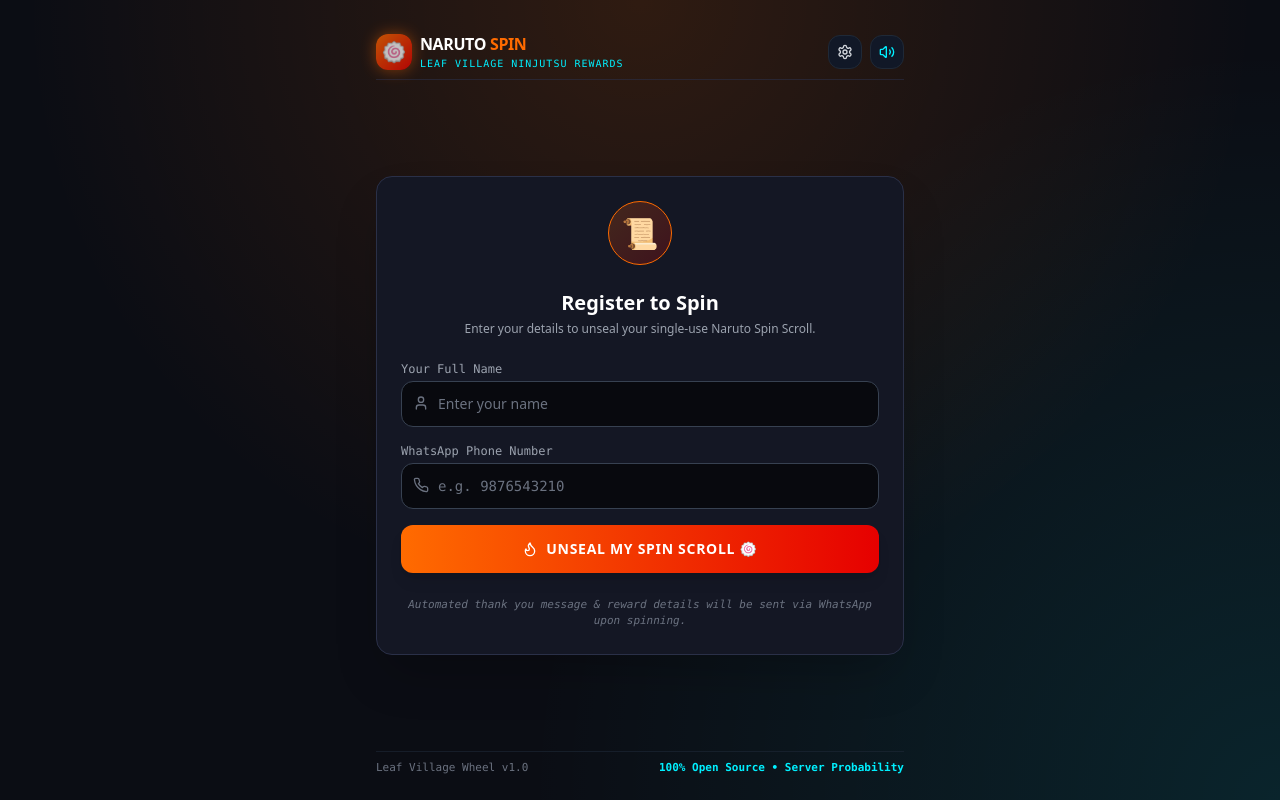
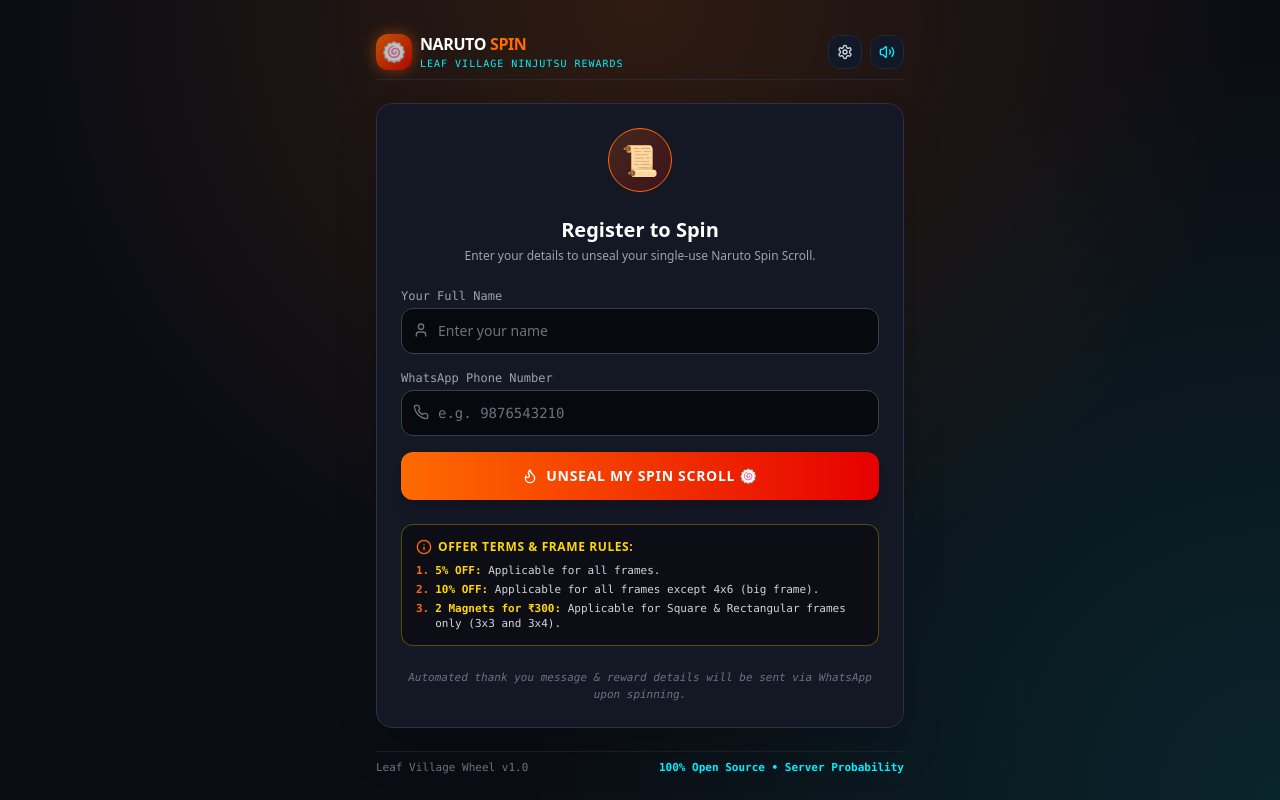
Before and after one commit to Manideep85/spinner_naruto_theme, a Next.js app: page / in a window 1280 px wide. Built offline with nearby package versions, Linux system fonts and the light colour scheme.

Commit message:
Add frame applicability disclaimers on spin page & claim modal, and add black stroke outline for high text contrast

```diff
--- a/app/page.tsx
+++ b/app/page.tsx
@@ -15,6 +15,7 @@
   User,
   Phone,
   Settings,
+  Info,
 } from "lucide-react";
 
 function SpinnerPageContent() {
@@ -405,6 +406,28 @@
               </button>
             </form>
 
+            {/* OFFER TERMS & FRAME APPLICABILITY DISCLAIMERS */}
+            <div className="w-full bg-black/40 border border-konoha-gold/30 rounded-xl p-3.5 space-y-2 text-left">
+              <div className="flex items-center gap-1.5 text-xs font-black uppercase tracking-wider text-konoha-gold">
+                <Info className="w-4 h-4 text-konoha-orange flex-shrink-0" />
+                <span>Offer Terms & Frame Rules:</span>
+              </div>
+              <ul className="text-[11px] text-gray-300 space-y-1 font-mono leading-snug">
+                <li className="flex items-start gap-1.5">
+                  <span className="text-konoha-orange font-bold">1.</span>
+                  <span><strong className="text-konoha-gold">5% OFF:</strong> Applicable for all frames.</span>
+                </li>
+                <li className="flex items-start gap-1.5">
+                  <span className="text-konoha-orange font-bold">2.</span>
+                  <span><strong className="text-konoha-gold">10% OFF:</strong> Applicable for all frames except 4x6 (big frame).</span>
+                </li>
+                <li className="flex items-start gap-1.5">
+                  <span className="text-konoha-orange font-bold">3.</span>
+                  <span><strong className="text-konoha-gold">2 Magnets for ₹300:</strong> Applicable for Square & Rectangular frames only (3x3 and 3x4).</span>
+                </li>
+              </ul>
+            </div>
+
             <div className="text-[11px] text-gray-500 font-mono italic">
               Automated thank you message & reward details will be sent via WhatsApp upon spinning.
             </div>
@@ -453,6 +476,28 @@
               onSpinStart={handleSpinStart}
               onSpinComplete={handleSpinComplete}
             />
+
+            {/* OFFER TERMS & FRAME APPLICABILITY DISCLAIMERS */}
+            <div className="w-full max-w-md bg-konoha-cardBg/90 border border-konoha-gold/40 rounded-xl p-3.5 space-y-2 text-left shadow-[0_0_20px_rgba(255,215,0,0.12)] backdrop-blur-md">
+              <div className="flex items-center gap-1.5 text-xs font-black uppercase tracking-wider text-konoha-gold">
+                <Info className="w-4 h-4 text-konoha-orange flex-shrink-0" />
+                <span>Offer Terms & Frame Rules:</span>
+              </div>
+              <ul className="text-[11px] text-gray-200 space-y-1.5 font-mono leading-snug">
+                <li className="flex items-start gap-1.5">
+                  <span className="text-konoha-orange font-bold">1.</span>
+                  <span><strong className="text-konoha-gold">5% OFF:</strong> Applicable for all frames.</span>
+                </li>
+                <li className="flex items-start gap-1.5">
+                  <span className="text-konoha-orange font-bold">2.</span>
+                  <span><strong className="text-konoha-gold">10% OFF:</strong> Applicable for all frames except 4x6 (big frame).</span>
+                </li>
+                <li className="flex items-start gap-1.5">
+                  <span className="text-konoha-orange font-bold">3.</span>
+                  <span><strong className="text-konoha-gold">2 Magnets for ₹300:</strong> Applicable for Square & Rectangular frames only (3x3 and 3x4).</span>
+                </li>
+              </ul>
+            </div>
           </div>
         )}
       </main>
--- a/components/NinjaWheel.tsx
+++ b/components/NinjaWheel.tsx
@@ -245,10 +245,13 @@
       ctx.shadowBlur = 8;
       ctx.stroke();
 
-      // Bold Ninja Text (Gold with Black Outline)
+      // Bold Ninja Text (Gold with Black Outline for High Contrast & Visual Highlight)
       ctx.textAlign = "center";
       ctx.textBaseline = "middle";
-      ctx.font = "900 italic 12px Impact, system-ui, -apple-system, sans-serif";
+      ctx.font = "900 italic 12.5px Impact, system-ui, -apple-system, sans-serif";
+      ctx.lineWidth = 3.5;
+      ctx.strokeStyle = "#000000";
+      ctx.strokeText(offerText, bannerX + bannerWidth / 2 - 3, 0);
       ctx.fillStyle = "#FFD700";
       ctx.shadowColor = "#000000";
       ctx.shadowBlur = 6;
--- a/components/ScrollModal.tsx
+++ b/components/ScrollModal.tsx
@@ -89,9 +89,21 @@
             <h2 className="text-2xl font-black text-konoha-darkOrange tracking-tight leading-tight">
               {prize.name}
             </h2>
-            <p className="text-sm font-medium text-[#4A3828] bg-[#FAF3E0] p-3.5 rounded-lg border border-[#D9C095] leading-relaxed">
+            <p className="text-sm font-medium text-[#4A3828] bg-[#FAF3E0] p-3 rounded-lg border border-[#D9C095] leading-relaxed">
               {prize.description}
             </p>
+
+            {/* Frame Applicability Note */}
+            <div className="text-xs font-bold text-[#8C2C00] bg-[#FFF8E7] p-2.5 rounded-lg border border-[#E6C994] font-mono flex items-start gap-1.5 text-left shadow-sm">
+              <span className="text-base leading-none">📌</span>
+              <div>
+                <span className="font-extrabold uppercase text-[#6E2C00] block text-[10px]">Frame Rule:</span>
+                {prize.name.includes("5%") && "Applicable for all frames."}
+                {prize.name.includes("10%") && "Applicable for all frames except 4x6 (big frame)."}
+                {prize.name.includes("MAGNETS") && "Applicable for Square & Rectangular frames only (3x3 and 3x4)."}
+                {!prize.name.includes("5%") && !prize.name.includes("10%") && !prize.name.includes("MAGNETS") && "Single-use Leaf Village reward."}
+              </div>
+            </div>
           </div>
 
           {/* Claim Reward & Close Button ONLY */}
```
